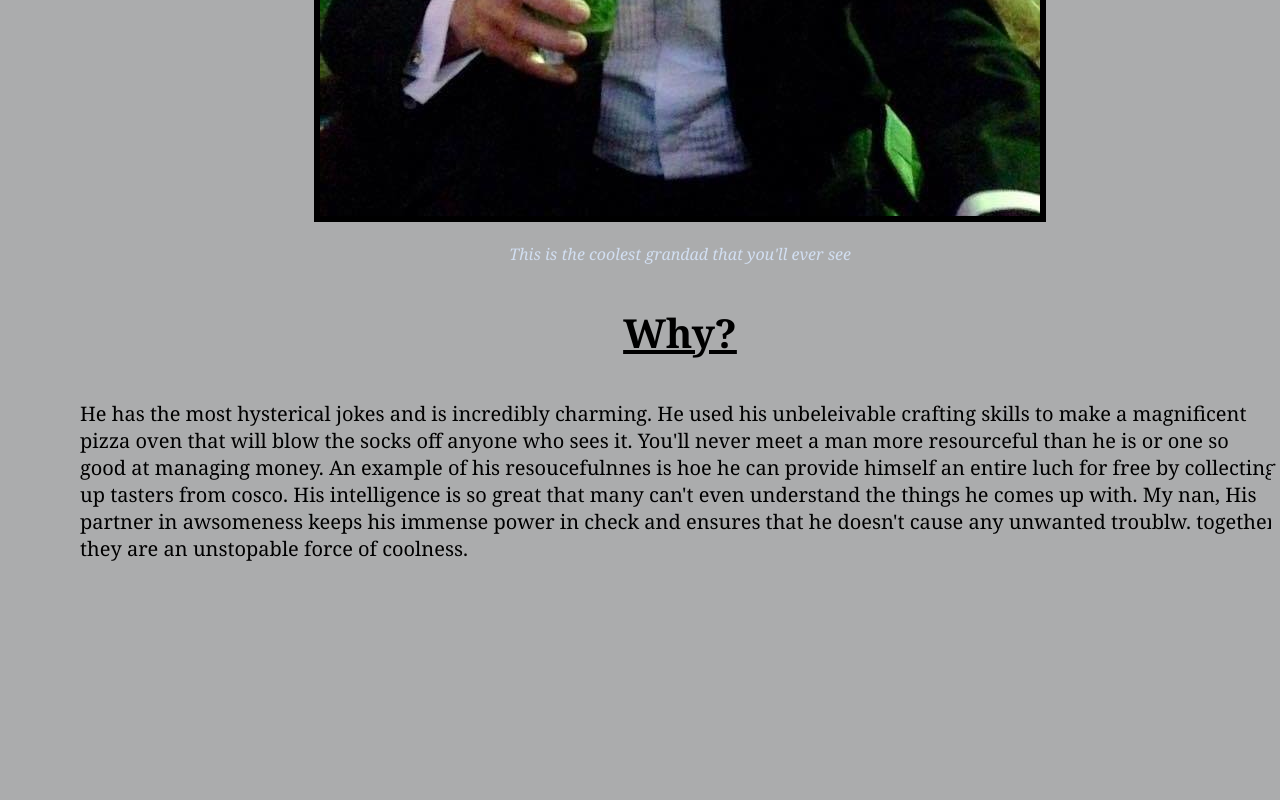
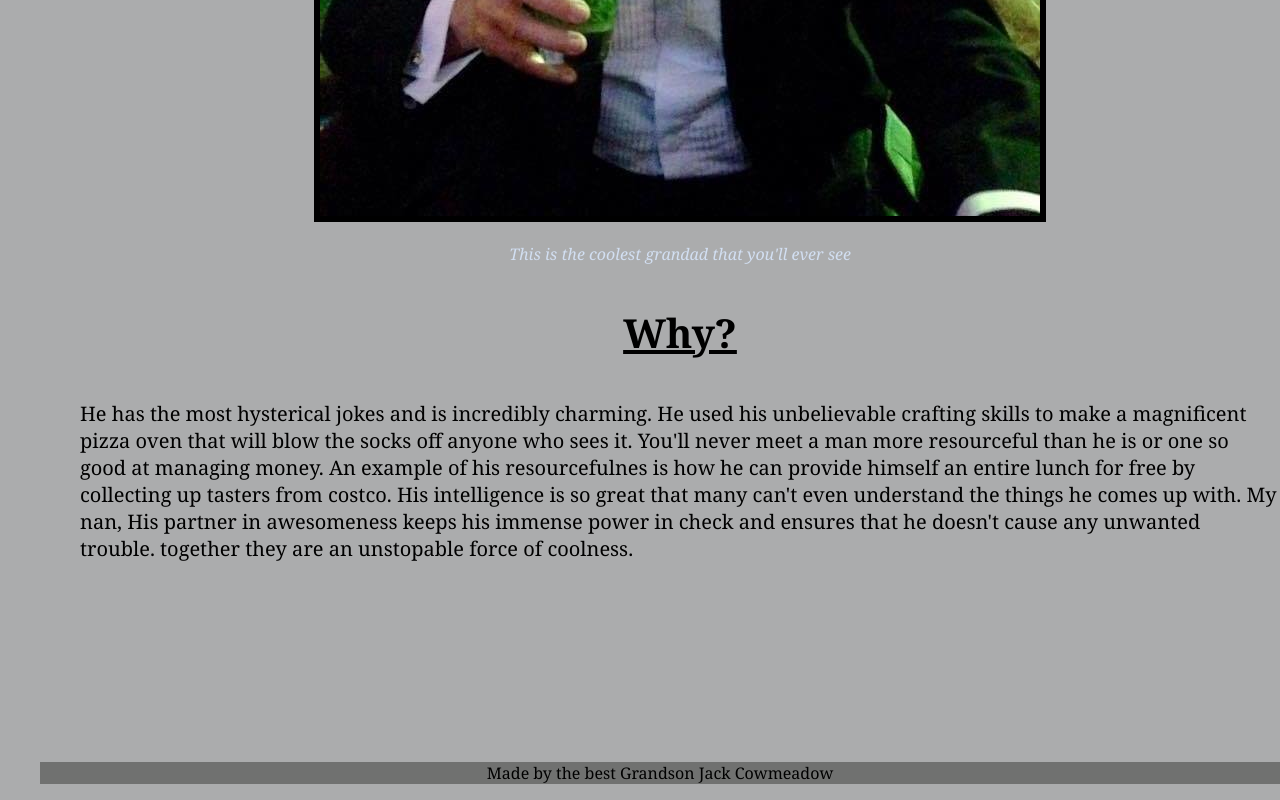
Before and after one commit to PredatorJ01/Grandad, a plain HTML site: page index.html in a window 1280 px wide. Shown: the part 1059-1859 px from the top of the page. Drawn offline with Linux system fonts and the light colour scheme.

Commit message:
Update index.html

```diff
--- a/index.html
+++ b/index.html
@@ -15,7 +15,7 @@
 		</dir>
 		<dir class="description">
 			<h3>Why?</h3>
-			<p class="block-Text">He has the most hysterical jokes and is incredibly charming. He used his unbeleivable crafting skills to make a magnificent pizza oven that will blow the socks off anyone who sees it. You'll never meet a man more resourceful than he is or one so good at managing money. An example of his resoucefulnnes is hoe he can provide himself an entire luch for free by collecting up tasters from cosco. His intelligence is so great that many can't even understand the things he comes up with. My nan, His partner in awsomeness keeps his immense power in check and ensures that he doesn't cause any unwanted troublw. together they are an unstopable force of coolness.   </p>
+			<p class="block-Text">He has the most hysterical jokes and is incredibly charming. He used his unbelievable crafting skills to make a magnificent pizza oven that will blow the socks off anyone who sees it. You'll never meet a man more resourceful than he is or one so good at managing money. An example of his resourcefulnes is how he can provide himself an entire lunch for free by collecting up tasters from costco. His intelligence is so great that many can't even understand the things he comes up with. My nan, His partner in awesomeness keeps his immense power in check and ensures that he doesn't cause any unwanted trouble. together they are an unstopable force of coolness.   </p>
 		</dir>
 		<footer>
 			<p> Made by the best Grandson Jack Cowmeadow </p>
```
